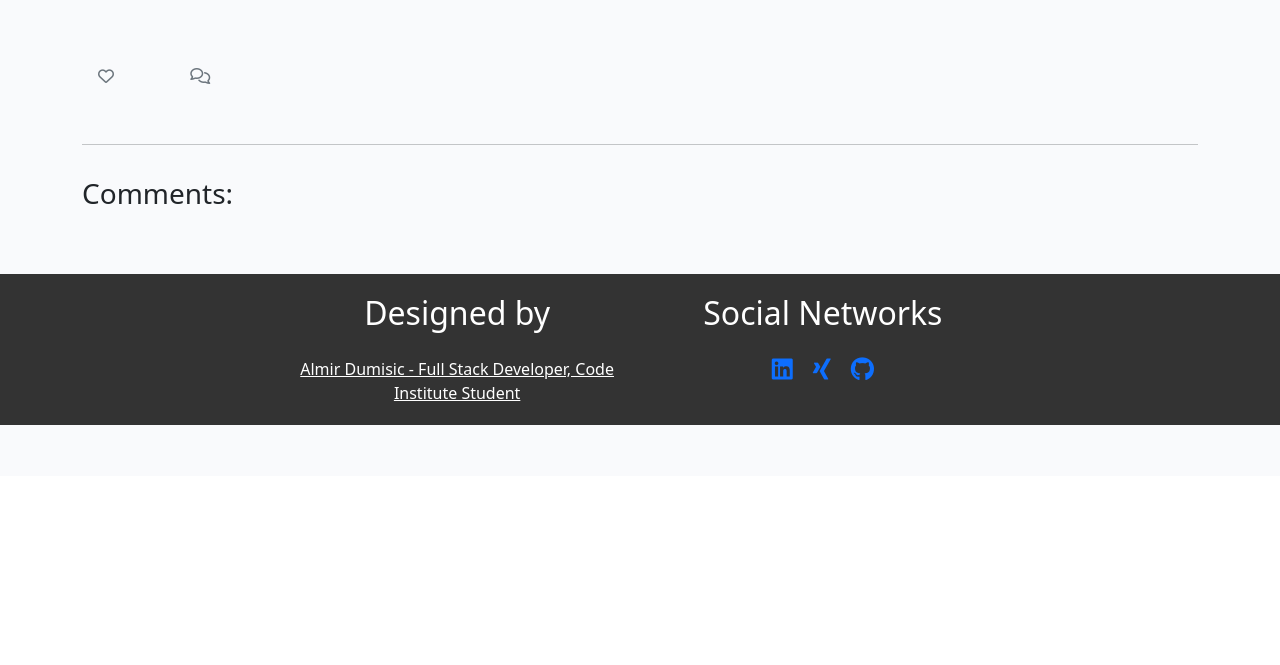
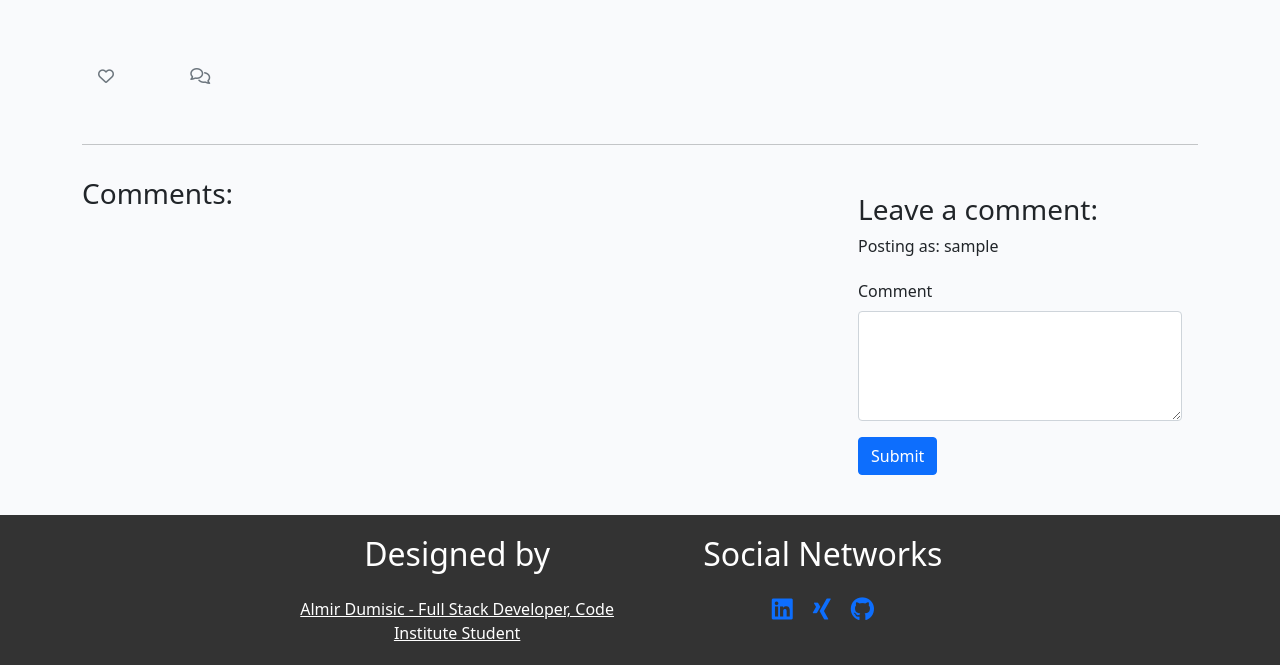
Before and after one commit to ZeroCool989/DailyFinancePulse-, a Django app: template templates/post_detail.html in a window 1280 px wide. Shown: the part 324-989 px from the top of the page. Before the commit the page ends 749 px from the top, so only its background shows below. Run offline with Django 3.2, Linux system fonts and the light colour scheme; the template is opened without the code that fills it, so the values that code supplies are empty; the visitor is signed in with stand-in values (Sample User, id 1); some libraries are stand-ins or nearby versions.

Commit message:
Add comment functionality to blog post detail view

```diff
--- a/dailyfinancepulse/settings.py
+++ b/dailyfinancepulse/settings.py
@@ -47,8 +47,8 @@ INSTALLED_APPS = [
     'cloudinary_storage',
     'django.contrib.staticfiles',
     'cloudinary',
+    'crispy_forms',
     'django_summernote',
-    'crispy_forms',
     'financenews',
 ]
 
--- a/financenews/views.py
+++ b/financenews/views.py
@@ -1,6 +1,7 @@
 from django.shortcuts import render, get_object_or_404
 from django.views import generic, View
 from .models import Post
+from .forms import CommentForm
 
 # Class-based view to handle the listing of blog posts
 class PostList(generic.ListView):
@@ -31,6 +32,7 @@ class PostDetail(View):
                 "post": post,
                 "comment": comment,
                 "liked":liked,
+                "comment_form": CommentForm()
                 }
             )
         # Renders the post detail template with the post object
--- a/requirements.txt
+++ b/requirements.txt
@@ -10,7 +10,7 @@ dj-database-url==0.5.0
 dj3-cloudinary-storage==0.0.6
 Django==5.0.1
 django-allauth==0.60.1
-django-crispy-forms==2.1
+django-crispy-forms==1.14.0
 django-summernote==0.8.20.0
 gunicorn==21.2.0
 idna==3.6
--- a/templates/post_detail.html
+++ b/templates/post_detail.html
@@ -1,5 +1,7 @@
 {% extends 'base.html' %}
 {% block content %}
+
+{% load crispy_forms_tags %}
 
 <!-- Masthead section displaying post title and information -->
 <div class="masthead">
@@ -81,7 +83,23 @@
         <!-- Placeholder for future content -->
         <div class="col-md-4 card mb-4 mt-3 ">
             <div class="card-body">
-                <!-- Content to be added later -->
+              {% if user.is_authenticated %}
+
+              <!-- Comment form for authenticated users -->
+              <h3>Leave a comment:</h3>
+              <p>Posting as: {{ user.username }}</p>
+              <form method="post" style="margin-top: 1.3em;">
+                {% csrf_token %}
+                <!-- Comment text area -->
+                <div class="mb-3">
+                    <label for="comment" class="form-label">Comment</label>
+                    <textarea class="form-control" id="comment" name="comment" rows="4"></textarea>
+                </div>
+                <!-- Submit button -->
+                <button type="submit" class="btn btn-primary">Submit</button>
+            </form>
+
+              {% endif %}
             </div>
         </div>
     </div>
```
Also changed, not shown: financenews/forms.py (added, +7 -0 lines).
